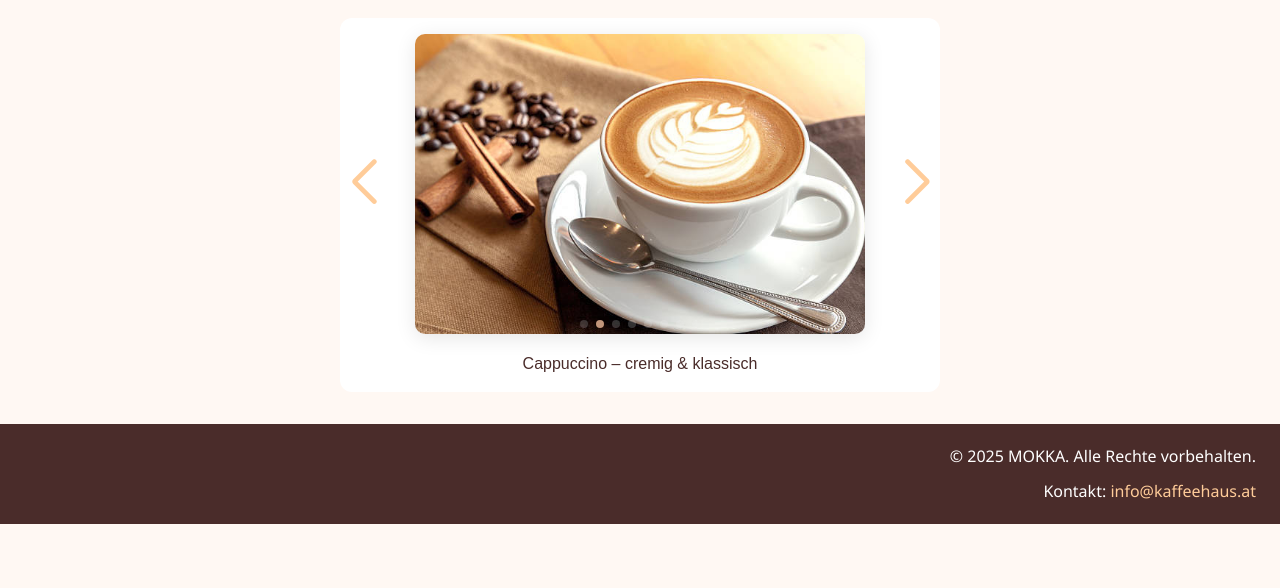
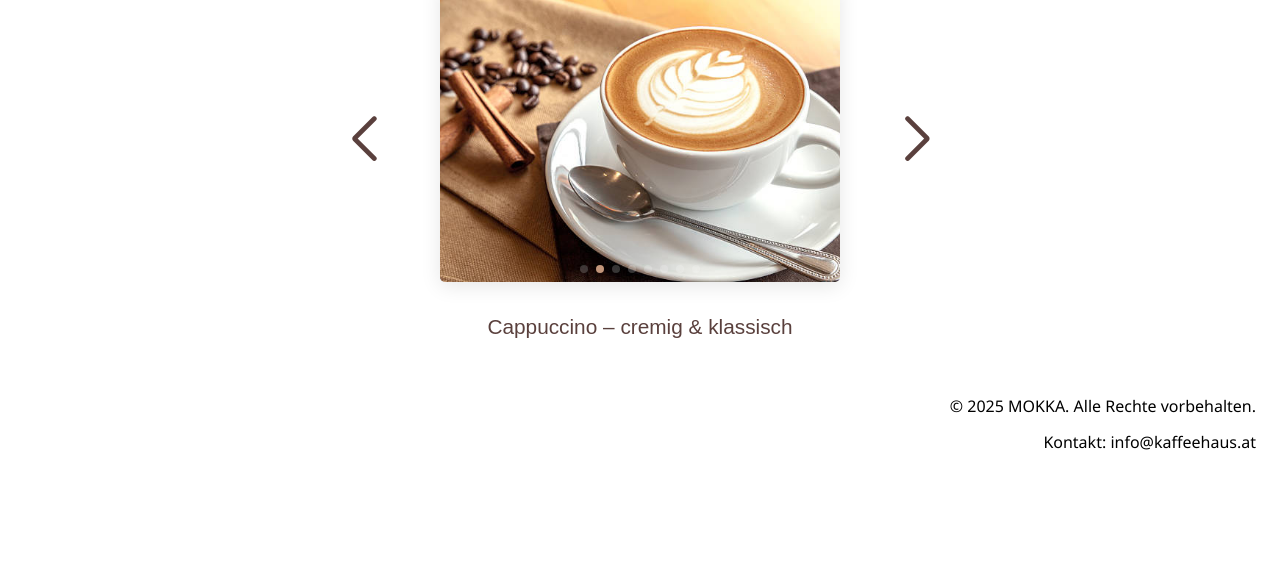
Before and after one commit to ekschedl/web1_hausaufgabe01, a plain HTML site: page gallery.html in a window 1280 px wide. Shown: the part 212-800 px from the top of the page. Drawn offline with nearby package versions, Linux system fonts and the light colour scheme.

Commit message:
gallery done + neue variable css

```diff
--- a/gallery.css
+++ b/gallery.css
@@ -1,26 +1,24 @@
 /* ===================== Farbvariablen ===================== */
 :root {
-  --color-primary: #4a2c2a; /* Dunkelbraun */
-  --color-secondary: #c2957a; /* Helles Kaffeebraun */
-  --color-accent: #ffcc99; /* Beiger Akzent */
-  --color-hover: #a9744f; /* Dunklerer Akzent */
-  --color-white: #ffffff;
-  --color-shadow: rgba(0, 0, 0, 0.1);
+  --primary-color: #522310;
+
+  --secondary-color: #c2957a;
+  --text-color: #5a403d;
+  --muted-text-color: #998b85;
+
+  --background-color: #fff8f3;
+  --white: #ffffff;
+
+  --accent-color: #ffcc99;
+  --shadow: rgba(0, 0, 0, 0.1);
 }
 
 /* ===================== Galerie-Bereich ===================== */
 .gallery-section {
   max-width: 1200px;
   margin: 2rem auto;
-  padding: 0 1rem;
+  /* padding: 0 1rem; */
   text-align: center;
-}
-
-.gallery-section h2 {
-  font-size: 2.5rem;
-  margin-bottom: 1.5rem;
-  font-family: "Poppins", sans-serif;
-  color: var(--color-primary);
 }
 
 /* ===================== Swiper Grundlayout ===================== */
@@ -40,9 +38,6 @@
   display: flex;
   flex-direction: column;
   align-items: center;
-  background: var(--color-white);
-  padding: 1rem;
-  border-radius: 12px;
   transition: transform 0.4s ease, opacity 0.4s ease;
 }
 
@@ -53,11 +48,12 @@
 
 /* ===================== Bild im Slide ===================== */
 .slide-content img {
-  max-height: 300px;
-  width: auto;
+  max-width: 400px;
+  aspect-ratio: 4 / 3;
   object-fit: cover;
-  border-radius: 10px;
-  box-shadow: 0 4px 20px var(--color-shadow);
+  object-position: center;
+  border-radius: 5px;
+  box-shadow: 0 4px 20px var(--shadow);
   transition: transform 0.3s ease;
 }
 
@@ -67,35 +63,32 @@
 
 /* ===================== Bildbeschriftung ===================== */
 .caption {
-  margin-top: 0.5rem;
-  font-size: 1rem;
-  font-weight: 500;
-  color: var(--color-primary);
+  margin-top: 1.2rem !important;
+  font-size: 1.3rem !important;
+  color: var(--text-color);
   font-family: "Poppins", sans-serif;
-  text-align: center;
 }
 
 /* ===================== Swiper Pagination ===================== */
 .swiper-pagination {
   position: absolute;
-  bottom: 10px;
   left: 0;
   right: 0;
   text-align: center;
   display: block !important;
   z-index: 11;
-  top: 18rem !important;
+  top: 16.8rem !important;
 }
 
 .swiper-pagination-bullet {
-  background-color: #eee !important; /* sehr helles Grau */
-  opacity: 0.6;
+  background-color: var(--white) !important;
+  opacity: 0.8;
   cursor: default;
   pointer-events: none;
 }
 
 .swiper-pagination-bullet-active {
-  background-color: var(--color-secondary) !important;
+  background-color: var(--secondary-color) !important;
   opacity: 1;
 }
 
@@ -109,7 +102,7 @@
 @media (min-width: 600px) {
   .swiper-button-prev,
   .swiper-button-next {
-    background-color: transparent; /* Kein Hintergrund */
+    background-color: transparent;
     border: none;
     box-shadow: none;
     display: flex !important;
@@ -118,19 +111,18 @@
     top: 50%;
     transform: translateY(-50%);
     z-index: 10;
-    color: var(--color-accent) !important;
+    color: var(--text-color) !important;
   }
 
   .swiper-button-prev::after,
   .swiper-button-next::after {
     font-size: 1.5rem;
     font-weight: bold;
-    color: var(--color-accent);
   }
 
   .swiper-button-prev:hover,
   .swiper-button-next:hover {
-    color: var(--color-hover) !important;
+    color: var(--secondary-color) !important;
   }
 }
 
@@ -139,19 +131,13 @@
   .slide-content img {
     max-height: 200px;
   }
-
-  .caption {
-    font-size: 0.9rem;
-  }
-
   .swiper-pagination {
     position: absolute;
-    bottom: 10px;
     left: 0;
     right: 0;
     text-align: center;
     display: block !important;
     z-index: 11;
-    top: 12rem !important;
+    top: 10.6rem !important;
   }
 }
--- a/gallery.html
+++ b/gallery.html
@@ -3,7 +3,7 @@
   <head>
     <meta charset="UTF-8" />
     <meta name="viewport" content="width=device-width, initial-scale=1.0" />
-    <title>Galerie – MOKKA.</title>
+    <title>MOKKA. - Galerie</title>
     <link rel="stylesheet" href="style.css" />
     <link rel="stylesheet" href="gallery.css" />
     <link
@@ -39,7 +39,7 @@
         </label>
         <ul class="nav-links">
           <li><a href="index.html">Über Uns</a></li>
-          <li><a href="menu.html">Menu</a></li>
+          <li><a href="menu.html">Menü</a></li>
           <li><a href="kontakt.html">Kontakt</a></li>
         </ul>
       </nav>
@@ -111,10 +111,10 @@
       </section>
     </main>
 
-    <!-- FOOTER -->
+    <!-- ========== FOOTER ========== -->
     <footer id="kontakt">
       <p>&copy; 2025 MOKKA. Alle Rechte vorbehalten.</p>
-      <p>Kontakt: <a href="mailto:info@kaffeehaus.at">info@kaffeehaus.at</a></p>
+      <p>Kontakt: <a href="mailto:hello@kmokka.at">info@kaffeehaus.at</a></p>
     </footer>
 
     <!-- Swiper Script -->
--- a/style.css
+++ b/style.css
@@ -1,13 +1,15 @@
 :root {
-  --braun-dunkel: #4a2c2a;
-  --braun-hell: #caa978;
-  --text-standard: #5a403d;
-  --hintergrund: #fff8f3;
-  --hover: #ffcc99;
-  --weiß: #ffffff;
-  --grau-text: #998b85;
-  --philosophie-hintergrund: #f5efe6;
-  --schatten: rgba(0, 0, 0, 0.1);
+  --primary-color: #522310;
+
+  --secondary-color: #c2957a;
+  --text-color: #5a403d;
+  --muted-text-color: #998b85;
+
+  --background-color: #fff8f3;
+  --white: #ffffff;
+
+  --accent-color: #ffcc99;
+  --shadow: rgba(0, 0, 0, 0.1);
 }
 
 * {
```
Also changed, not shown: index.html (+2 -13 lines), kontakt.html (+60 -0 lines), menu.html (+2 -11 lines).
